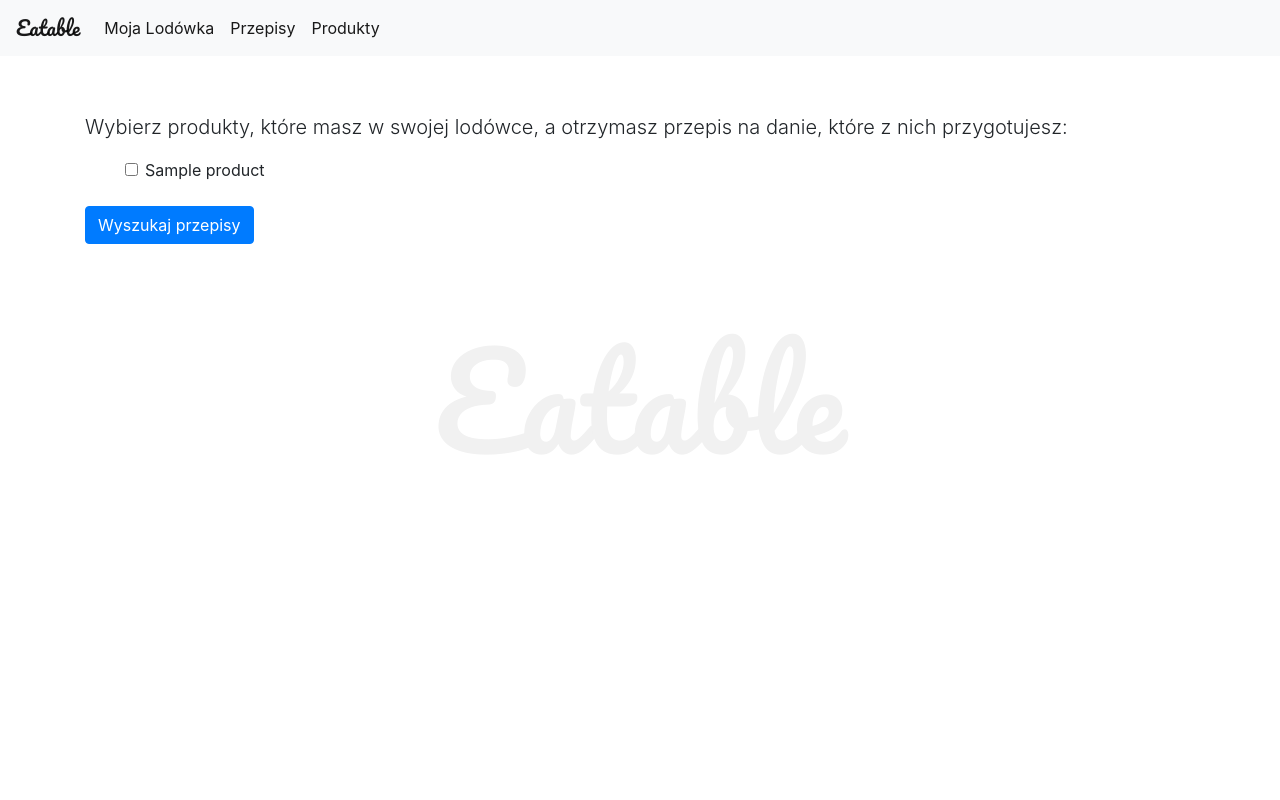
After one commit to tpodkowski/eatable-mvp, a Flask app: page /ingredients in a window 1280 px wide. The commit adds this page. Run offline with Flask 2, Linux system fonts and the light colour scheme; tables that the repository leaves empty hold one stand-in row (values such as "Sample post"); some libraries are stand-ins or nearby versions.

Commit message:
Add ingredients tab.

```diff
--- a/app/models.py
+++ b/app/models.py
@@ -10,6 +10,8 @@ class Recipe(db.Model):
   name = db.Column(db.String(80), index=True, unique=False, nullable=False)
   description = db.Column(db.String(), index=True, unique=False, nullable=False)
   products = db.relationship('Product', secondary=products, lazy='subquery', backref=db.backref('recipes', lazy=True))
+  def __repr__(self):
+    return repr(self.name)
 
 class Product(db.Model):
   id = db.Column(db.Integer, primary_key=True)
@@ -18,3 +20,5 @@ class Product(db.Model):
   protein = db.Column(db.Float, nullable=False)
   carbohydrates	= db.Column(db.Float, nullable=False)
   fat	= db.Column(db.Float, nullable=False)
+  def __repr__(self):
+    return repr(self.name)
--- a/app/routes.py
+++ b/app/routes.py
@@ -8,7 +8,7 @@ from .models import Product, Recipe, db
 def entry():
   products = Product.query.all()
   recipes = Recipe.query.all()
-  return render_template("index.html", products=products, recipes=recipes, template="body-background")
+  return render_template("index.html", products=products, recipes=recipes, title="Eatable", template="body-background")
 
 @app.route('/products', methods=['GET'])
 def get_products():
@@ -26,22 +26,23 @@ def add_product():
   )
   db.session.add(product)
   db.session.commit()
+  return redirect("/products")
 
-  return redirect("/")
 
 @app.route('/products/<int:id>', methods=['POST'])
 def remove_product(id):
   product = Product.query.filter_by(id=id).first()
   db.session.delete(product)
   db.session.commit()
-  return redirect("/")
+  return redirect("/products")
 
 
 @app.route('/recipes', methods=['GET'])
 def get_recipes():
-  recipes = Recipe.query.all()
   products = Product.query.all()
-  return render_template("./recipes/recipes.html", recipes=recipes, products=products, title="Show recipes")
+  recipes = Recipe.query.join(Recipe.products)
+  return render_template("./recipes/recipes.html", recipes=recipes, products=products, title="Eatable - Produkty")
+
 
 @app.route('/recipes', methods=['POST'])
 def add_recipe():
@@ -57,4 +58,18 @@ def add_recipe():
   db.session.add(recipe)
   db.session.commit()
 
-  return redirect("/")
+  return redirect("/recipes")
+
+
+@app.route('/ingredients', methods=['GET', 'POST'])
+def get_recipes_by_ingredients():
+  products = Product.query.all()
+  recipes = []
+
+  if request.method == 'POST':
+    product_ids = request.form.getlist('products')
+    recipes = Recipe.query.filter(Recipe.products.any(Product.id.in_(product_ids))).all()
+  else:
+    products = Product.query.all()
+
+  return render_template('./ingredients/ingredients.html', products=products, recipes=recipes, title="Eatable - Moja Lodówka")
--- a/app/static/css/styles.css
+++ b/app/static/css/styles.css
@@ -25,8 +25,17 @@ body::before {
   font-family: 'Pacifico', cursive;
   font-size: 8rem;
   color: #f1f1f1;
+  z-index: -1;
 }
 
+.container {
+  margin-top: 56px;
+}
+
+.navbar-dark .navbar-toggler {
+  border: 0;
+  color: #FFFFFF;
+}
 
 .main-page {
   display: flex;
--- a/app/templates/common/navbar.html
+++ b/app/templates/common/navbar.html
@@ -6,6 +6,11 @@
 
   <div class="collapse navbar-collapse" id="navbarSupportedContent">
     <ul class="navbar-nav mr-auto">
+      <li class="nav-item active">
+        <a class="nav-link" href="{{ url_for('get_recipes_by_ingredients') }}">
+          Moja Lodówka
+        </a>
+      </li>
       <li class="nav-item active">
         <a class="nav-link" href="{{ url_for('get_recipes') }}">
           Przepisy
--- a/app/templates/common/transparent_navbar.html
+++ b/app/templates/common/transparent_navbar.html
@@ -1,11 +1,15 @@
 <nav class="navbar navbar-expand-lg navbar-dark">
-  <a class="navbar-brand" href="{{ url_for('entry') }}">Eatable</a>
   <button class="navbar-toggler" type="button" data-toggle="collapse" data-target="#navbarSupportedContent" aria-controls="navbarSupportedContent" aria-expanded="false" aria-label="Toggle navigation">
     <span class="navbar-toggler-icon"></span>
   </button>
 
   <div class="collapse navbar-collapse" id="navbarSupportedContent">
     <ul class="navbar-nav mr-auto">
+      <li class="nav-item active">
+        <a class="nav-link" href="{{ url_for('get_recipes_by_ingredients') }}">
+          Moja Lodówka
+        </a>
+      </li>
       <li class="nav-item active">
         <a class="nav-link" href="{{ url_for('get_recipes') }}">
           Przepisy
--- /dev/null
+++ b/app/templates/ingredients/ingredients.html
@@ -0,0 +1,39 @@
+{% extends "./layouts/layout.html" %}
+
+{% block content %}
+
+<div class="container">
+  <div>
+    <p class="lead">
+      Wybierz produkty, które masz w swojej lodówce, a otrzymasz przepis na danie, które z nich przygotujesz:
+    </p>
+    <form action="{{ url_for('get_recipes_by_ingredients') }}" method="POST">
+      <div class="form-check">
+        <ul>
+          {% for product in products %}
+            <li>
+              <input
+                type="checkbox"
+                class="form-check-input"
+                name="products"
+                value="{{ product.id }}"
+                id="{{ product.id }}_field"
+              />
+              <label for="{{ product.id }}_field">{{ product.name }}</label>
+            </li>
+          {% endfor %}
+        </ul>
+      </div>
+      <button class="btn btn-primary">
+        Wyszukaj przepisy
+      </button>
+    </form>
+  </div>
+  <div>
+    {% for recipe in recipes %}
+      <p>{{ recipe.name }}</p>
+    {% endfor %}
+  </div>
+</div>
+
+{% endblock %}
--- a/app/templates/products/products.html
+++ b/app/templates/products/products.html
@@ -1,8 +1,9 @@
 {% extends "./layouts/layout.html" %}
 
 {% block content %}
+  <div class="container">
     <h1>Produkty:</h1>
-  <div class="container">
+    <div>
       <table class="table table-bordered">
         <thead>
           <tr>
@@ -31,4 +32,6 @@
         </tbody>
       </table>
     </div>
+    {% include './products/add_product_form.html' %}
+  </div>
 {% endblock %}
```
Also changed, not shown: app/templates/products/add_product_form.html (+1 -6 lines), app/templates/recipes/add_recipe.html (+11 -19 lines), app/templates/recipes/recipes.html (+24 -10 lines). Lines whose indentation alone changed are shown as unchanged.
